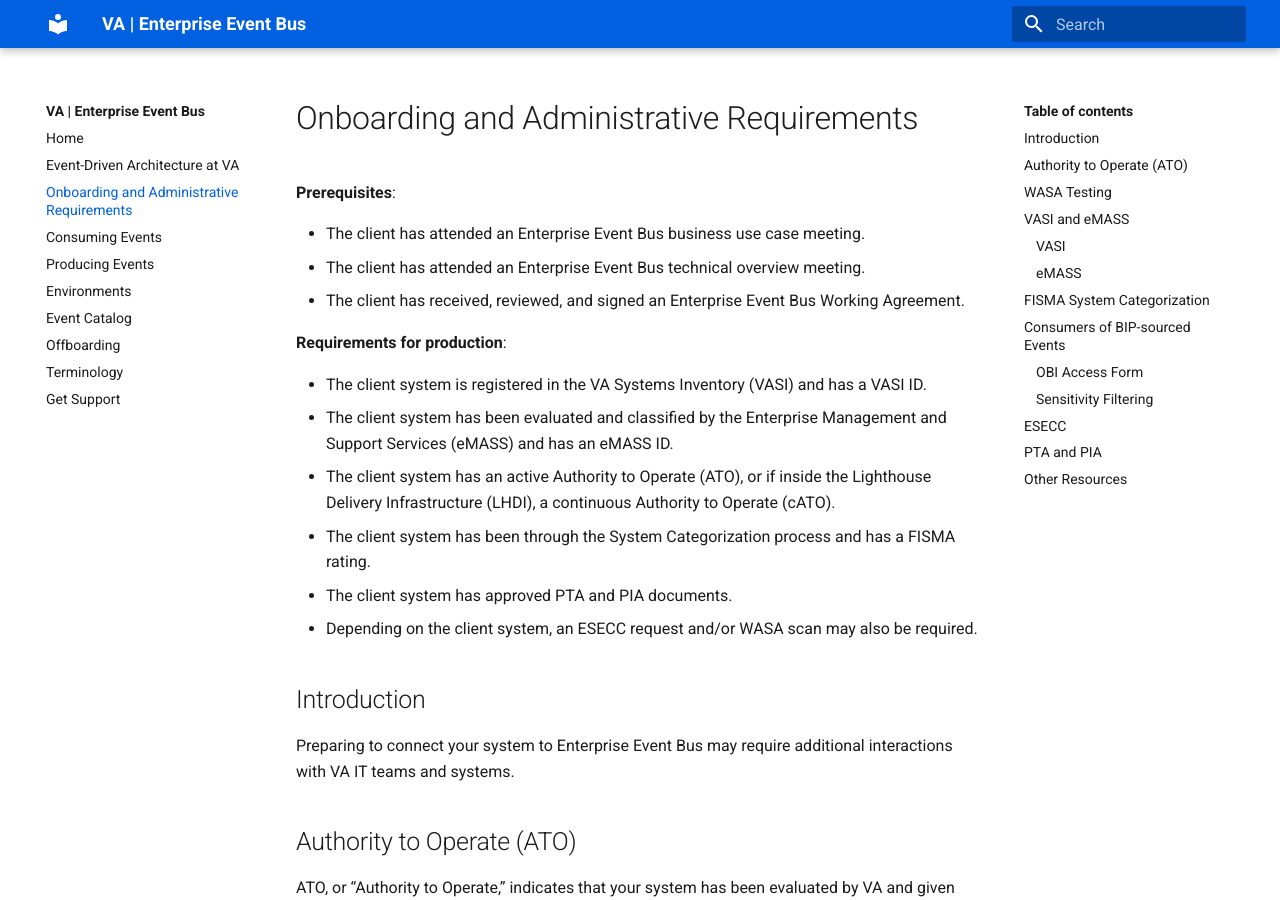
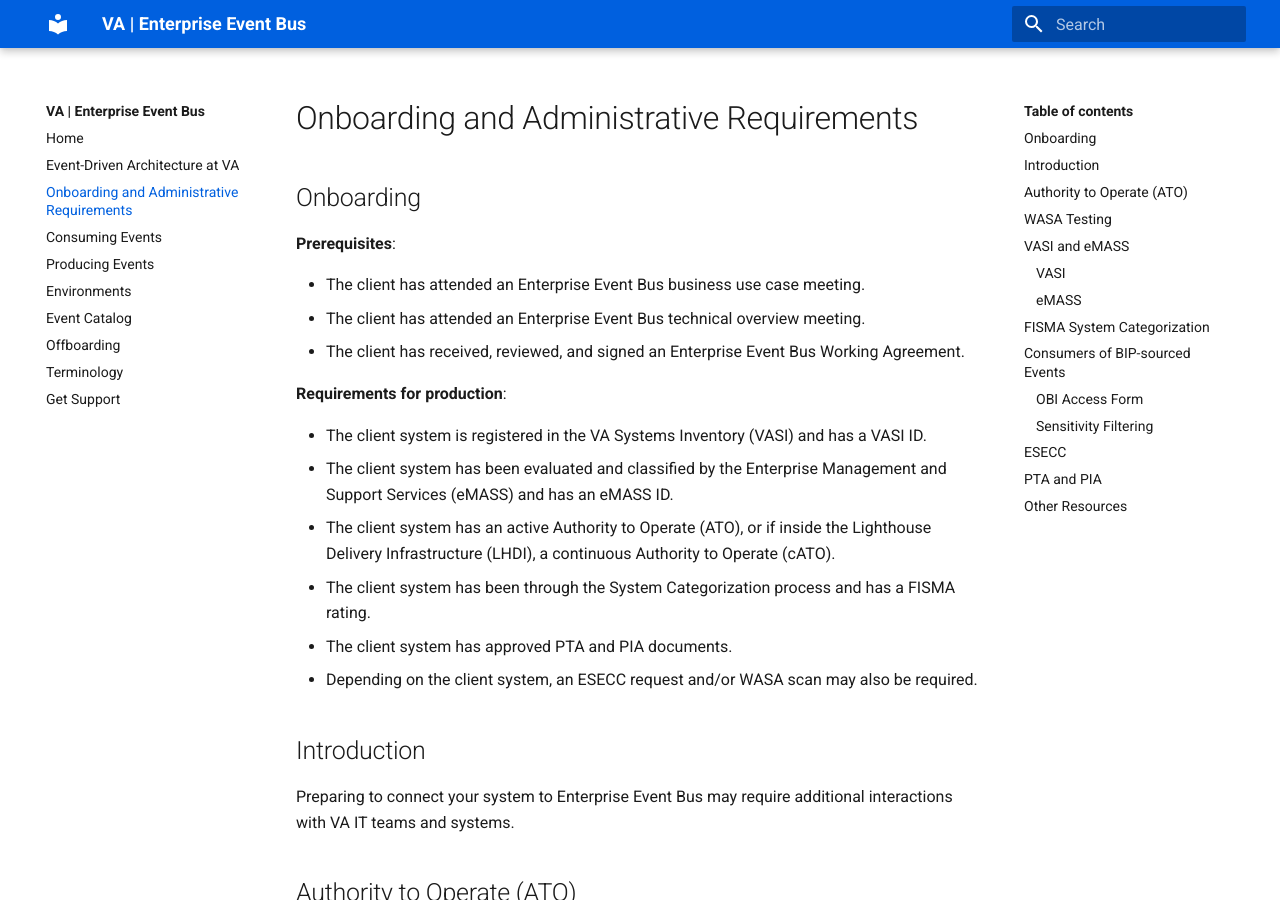
Before and after one commit to department-of-veterans-affairs/ves-event-bus-developer-portal, an MkDocs documentation site: the page built from docs/administrative-requirements.md, in a window 1280 px wide and 900 px high. Built offline with MkDocs 1.6.1 and Material for MkDocs 9.7.7, drawn with Linux system fonts in a browser that asks for light colours.

Commit message:
Added onboarding sub-heading

```diff
--- a/docs/administrative-requirements.md
+++ b/docs/administrative-requirements.md
@@ -3,6 +3,7 @@
 ---
 
 # Onboarding and Administrative Requirements
+## Onboarding
 
 **Prerequisites**:
 
```
